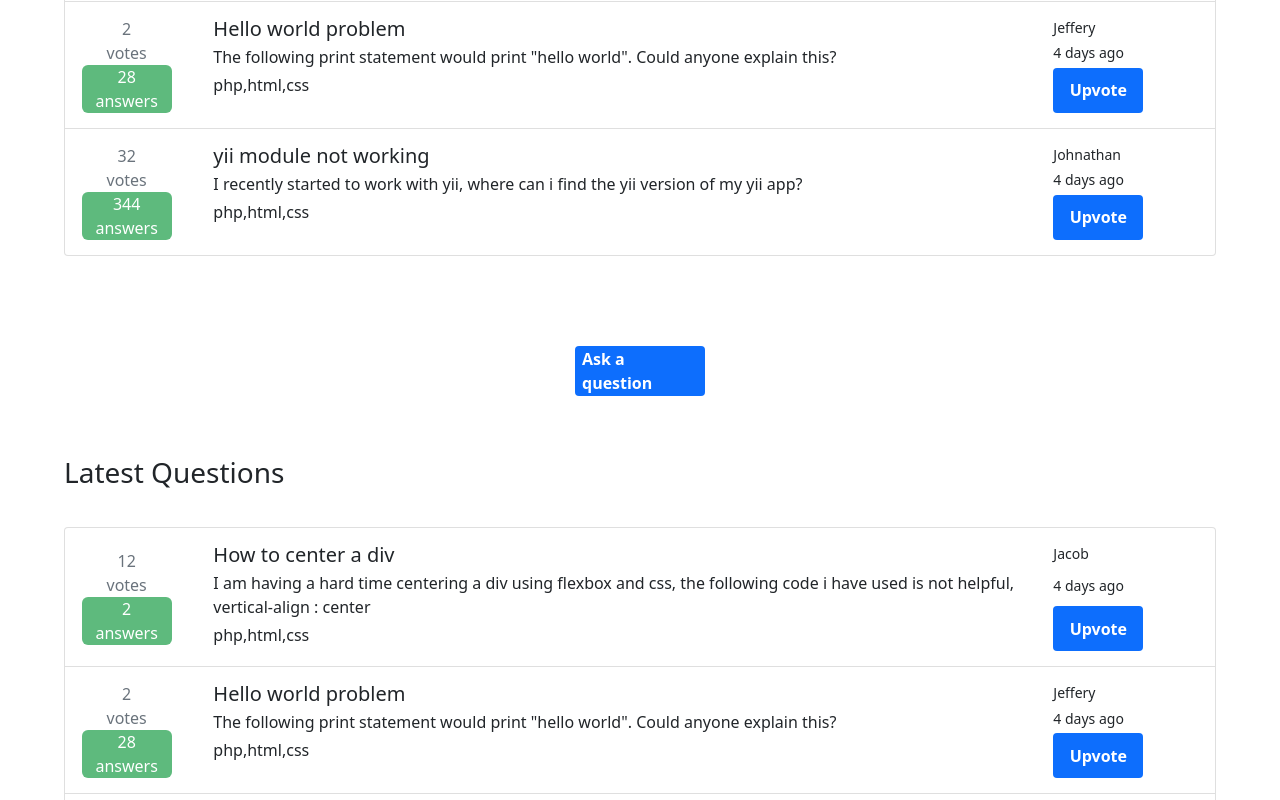
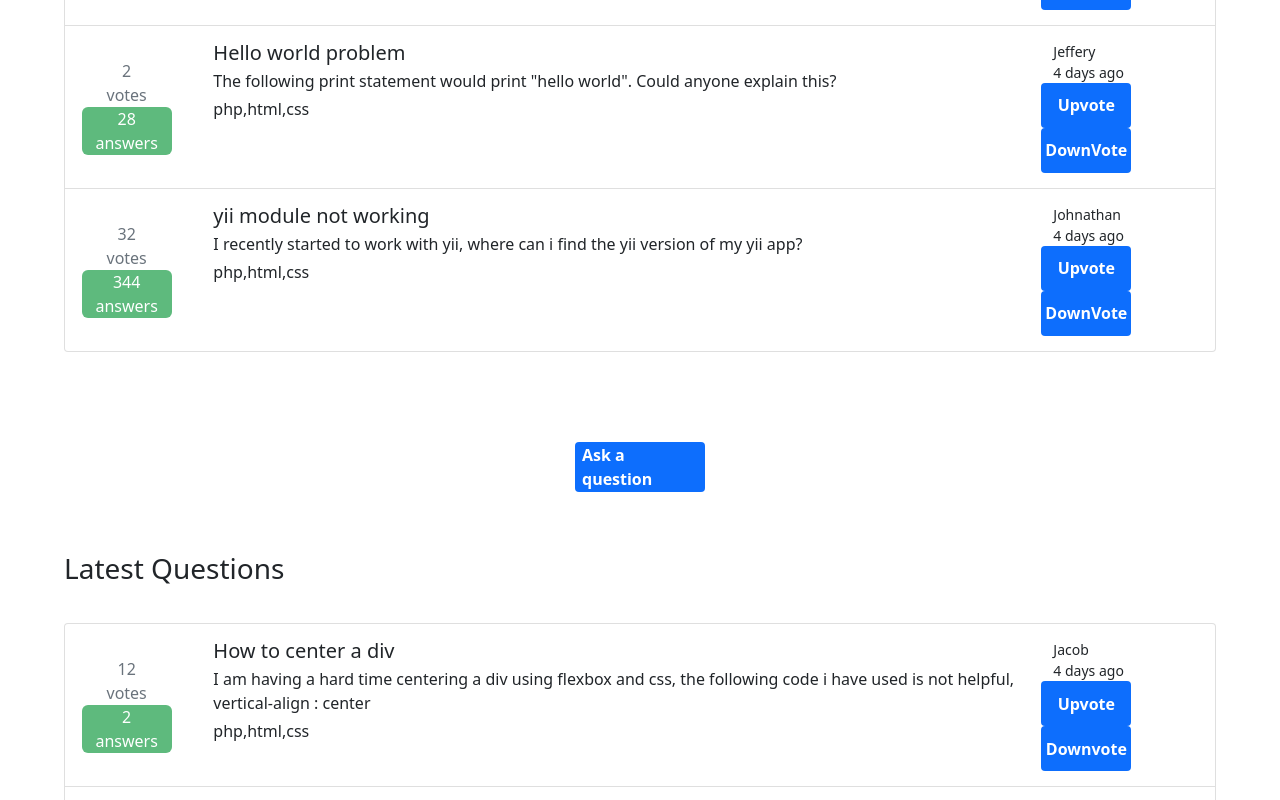
Before and after one commit to 2103562/witsOverflow, a Vue app: page / in a window 1280 px wide. Shown: the part 340-1140 px from the top of the page. Built offline with nearby package versions, Linux system fonts and the light colour scheme; no server answers.

Commit message:
downvote (locally only)

```diff
--- a/src/components/Home.vue
+++ b/src/components/Home.vue
@@ -64,6 +64,11 @@ export default {
              })
 
 
+        },
+        downvote(thequestion){
+            if(thequestion>=1){
+                thequestion--
+            }
         }
 
     },
@@ -100,10 +105,13 @@ export default {
                         <p class="mb-1">{{question.tags}}</p>
                     </div>
 
-                    <div class="d-flex flex-column col justify-content-between">
+                    <div class="d-flex flex-row row justify-content-between">
                         <small>{{question.user}}</small>
                         <small>{{question.time}}</small>
+                        <div class="d-flex flex-row row justify-content-between" >
                         <a class="btn-upvote" @click="question.votes++">Upvote</a>
+                        <a class="btn-upvote" v-if="question.votes>=1" @click=question.votes-->DownVote</a>
+                        </div>
                     </div>
 
                 </a>
@@ -144,10 +152,13 @@ export default {
                         <p class="mb-1">{{question.tags}}</p>
                     </div>
 
-                    <div class="d-flex flex-column col justify-content-between">
+                    <div class="d-flex flex-row row justify-content-between">
                         <small>{{question.user}}</small>
                         <small>{{question.time}}</small>
-                        <a class="btn-upvote"> Upvote </a>
+                        <div class="d-flex flex-row row justify-content-between">
+                       <a class="btn-upvote" @click="question.votes++">Upvote</a>
+                        <a class="btn-upvote" v-if="question.votes>=1" @click=question.votes-->Downvote</a>
+                        </div>
 
                     </div>
 
```
